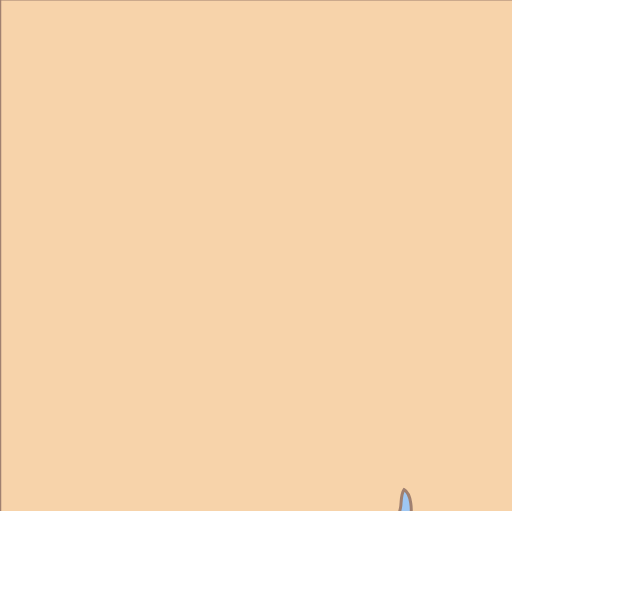
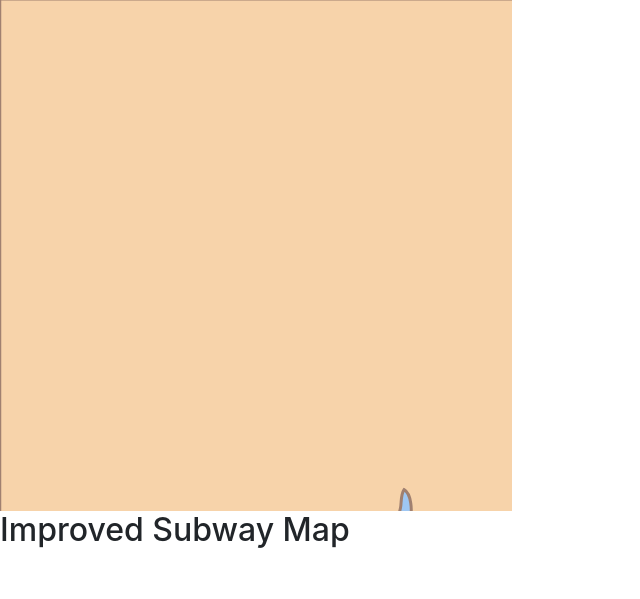
Before and after one commit to mThkTrn/reimagining_subway, a Flask app: page / in a window 1280 px wide. Shown: the part 201-800 px from the top of the page, without its empty margins (0-640 px from the left). Run offline with Flask 3, Linux system fonts and the light colour scheme; parts of the project's set-up code (start-up, migrations or seed data) failed here and were passed over.

Commit message:
added stuff

```diff
--- /dev/null
+++ b/static/style.css
@@ -0,0 +1,3 @@
+.placeholder{
+    background-color: grey;
+}
--- a/templates/about.html
+++ b/templates/about.html
@@ -12,7 +12,9 @@
     {% include "navbar.html" %}
     <h2>Prototyping</h2>
     <p class="body-text">The project began with a lo-fi prototype of the micro pages (borough data) and the macro page (citywide data)</p>
-    <img src="images/macro_image." alt="">
+    <img src="images/macro_image.png" width = "50vw">
+    <img src="images/micro_image.png" width = "50vw">
+
     <h2>Data Cleansing Pipeline</h2>
     <p class="bodytext">Data used was published through the MTA's Open Data Program. In particular, the <a href = 'https://data.ny.gov/Transportation/MTA-Subway-Hourly-Ridership-Beginning-February-202/wujg-7c2s/about_data'>"MTA Subway Hourly Ridership: Beginning February 2022"</a> was used.
                         As the dataset was very large, python's requests library was used to communicate with the API and obtain data for one day: March 1st, 2023. The data was saved as a CSV. The CSV was then opened using pandas, reformatted so it would be easier to work with and saved in JSON format. In particular, the resulting JSON object containsnested dictionaries of station and time.</p>
--- a/templates/borough_data.html
+++ b/templates/borough_data.html
@@ -7,8 +7,9 @@
     <title>Borough Data | {{borough}}</title>
 </head>
 <body>
-
-
+<h1>Borough Data {{Borough}}</h1>
+<h2>Commuters (By the hour)</h2>
+<div class="placeholder" width = "90vw" height = "70vh"></div>
 
 {% include "footer.html" %}
 </body>
--- a/templates/header.html
+++ b/templates/header.html
@@ -1,4 +1,5 @@
 <!-- Required meta tags -->
+<link rel="stylesheet" href="style.css">
 <meta charset="utf-8">
 <meta name="viewport" content="width=device-width, initial-scale=1, shrink-to-fit=no">
 
--- a/templates/index.html
+++ b/templates/index.html
@@ -18,6 +18,9 @@
 
 
     {% include "macro.html" %}
+
+    <h2>Improved Subway Map</h2>
+    <div class="placeholder" height = "70vh" width = "90vw"></div>
 {% include "footer.html" %}
 </body>
 </html>
```
Also changed, not shown: static/images/macro_image.png.png (added), static/images/micro_image.png.png (added).
